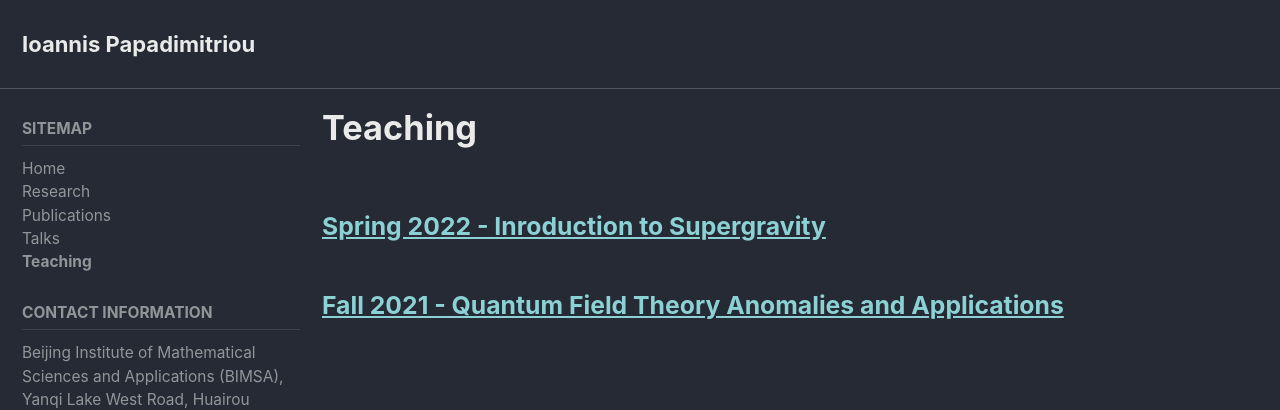
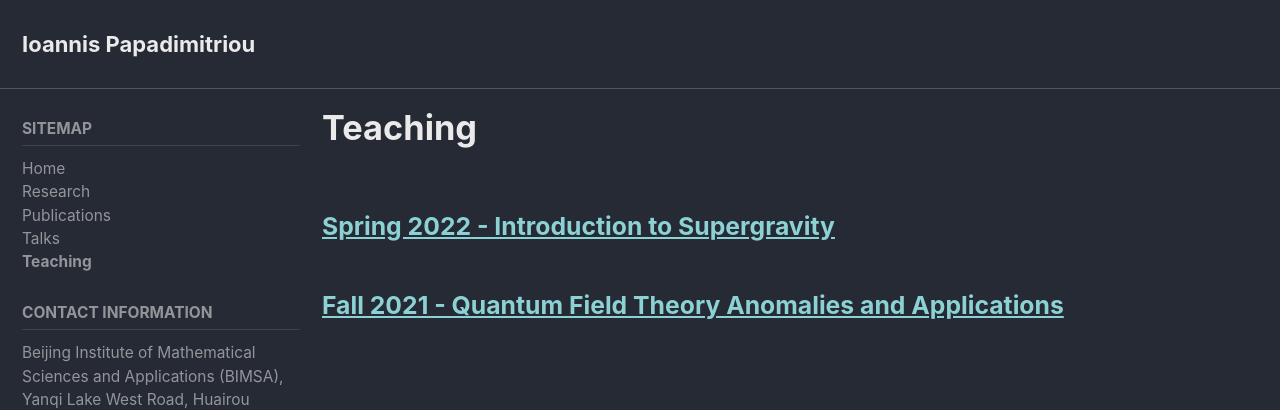
Before and after one commit to ipapadimitriou/ipapadimitriou.github.io, a Jekyll site: the page built from _pages/teaching.md, in a window 1280 px wide. Shown: the top 410 px of the page. Built offline with Jekyll 4.4.1, drawn with Linux system fonts in a browser that asks for light colours; cached includes are drawn as plain includes.

Commit message:
Update teaching.md

```diff
--- a/_pages/teaching.md
+++ b/_pages/teaching.md
@@ -30,6 +30,6 @@ sidebar:
 </script>
 
 
-### [Spring 2022 - Inroduction to Supergravity](/2022.html)
+### [Spring 2022 - Introduction to Supergravity](/2022.html)
 
 ### [Fall 2021 - Quantum Field Theory Anomalies and Applications](/2021.html)
```
